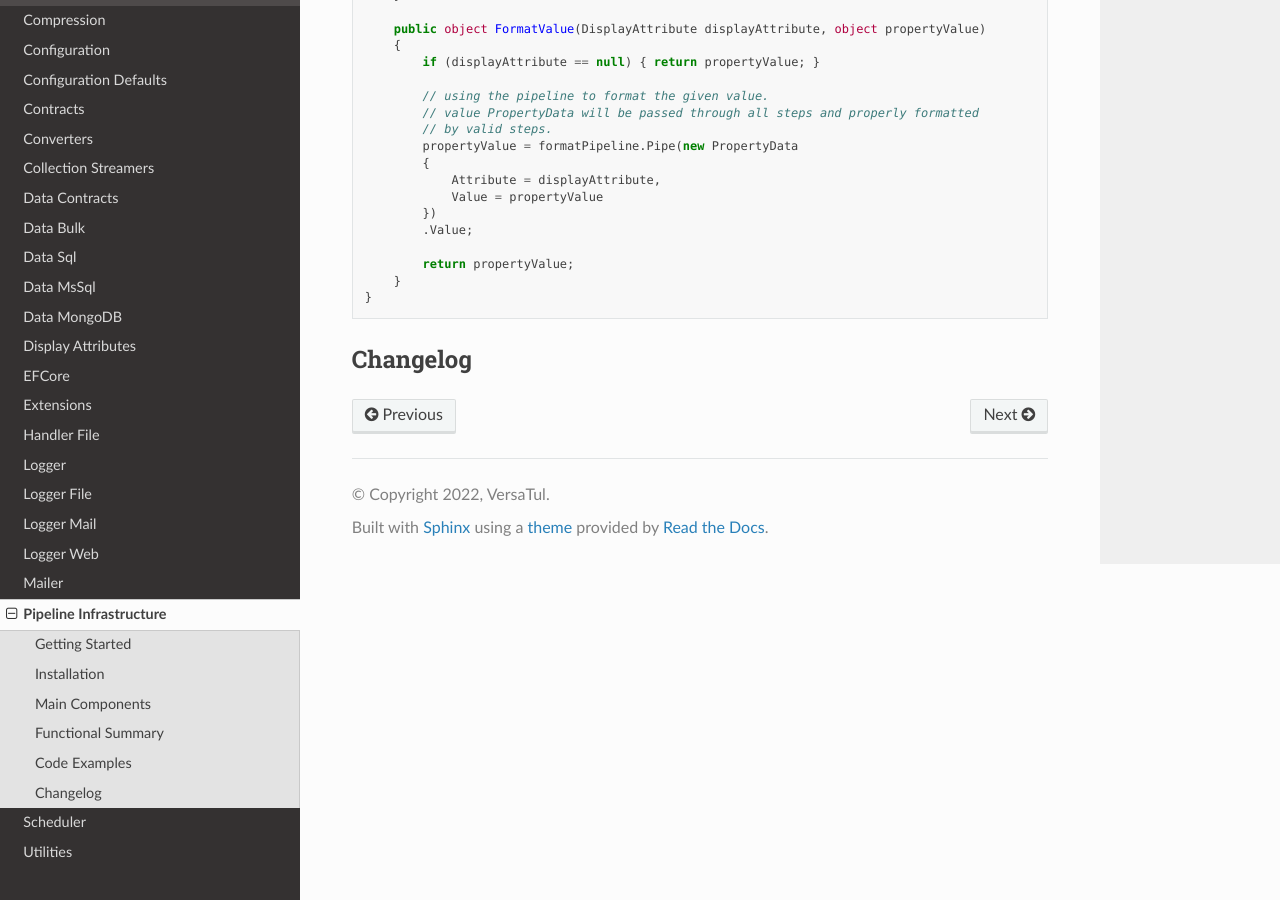
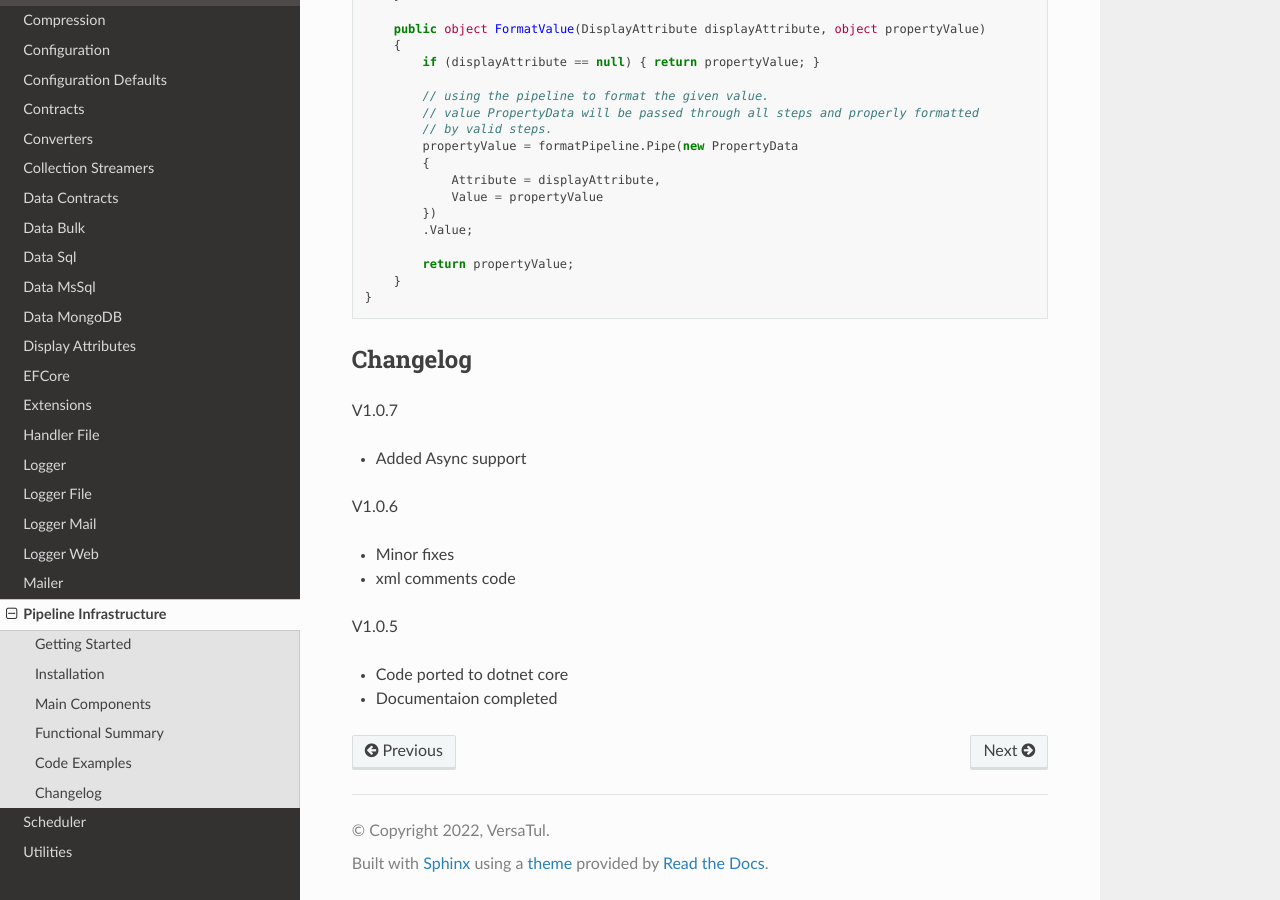
Before and after one commit to BjornWilliams/DocsVersaTul, a Sphinx documentation site: the page built from docs/source/pipeline-infrastructure.rst, in a window 1280 px wide and 900 px high, scrolled down 3649 px. Built offline with Sphinx 7.4.7 and the Read the Docs theme 2.0.0, drawn with Linux system fonts in a browser that asks for light colours.

Commit message:
Update pipeline-infrastructure.rst

```diff
--- a/docs/source/pipeline-infrastructure.rst
+++ b/docs/source/pipeline-infrastructure.rst
@@ -209,3 +209,17 @@ Code Examples
 
 Changelog
 -------------
+
+V1.0.7
+
+* Added Async support
+
+V1.0.6
+
+* Minor fixes
+* xml comments code
+
+V1.0.5
+
+* Code ported to dotnet core
+* Documentaion completed
```
